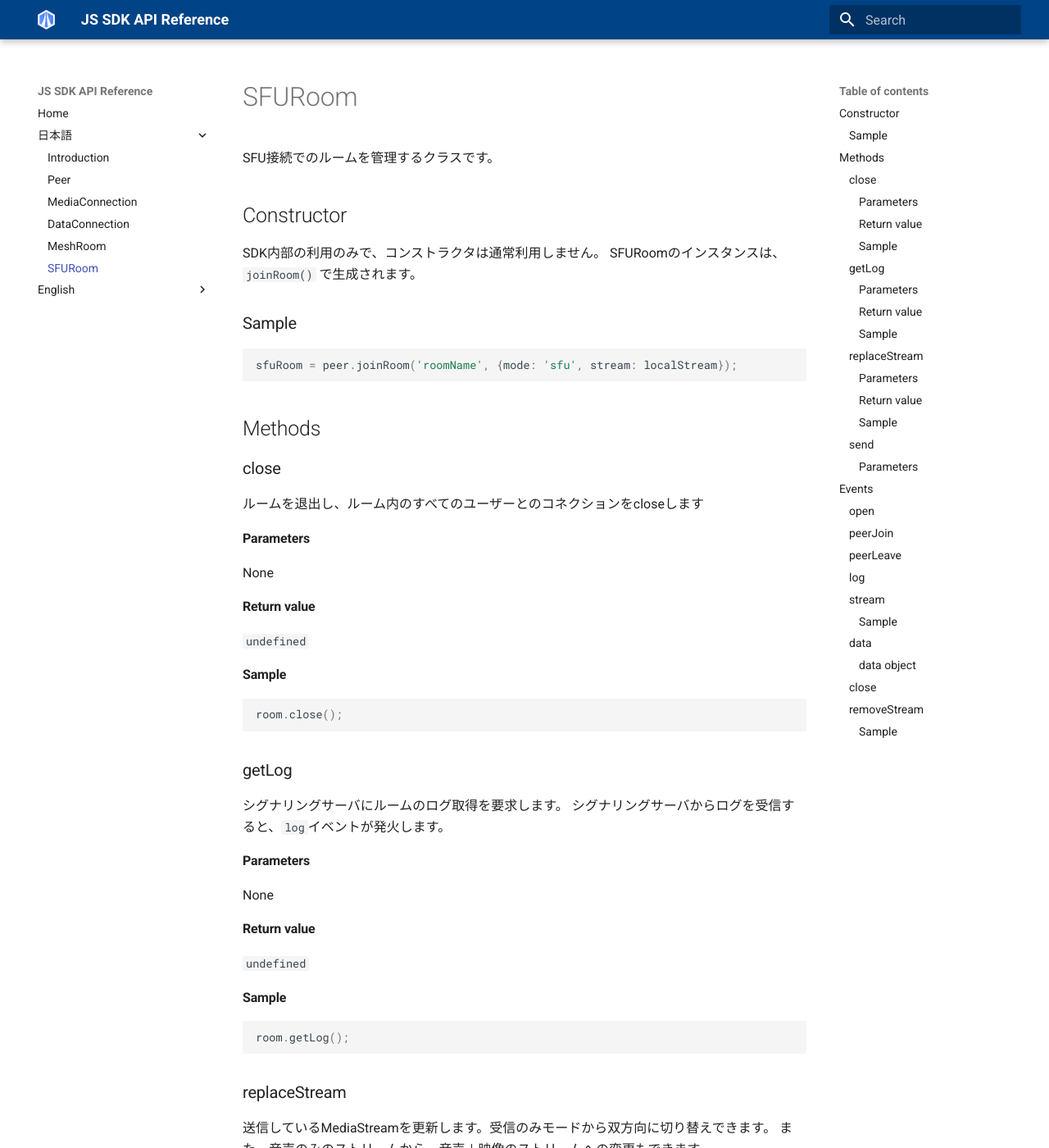
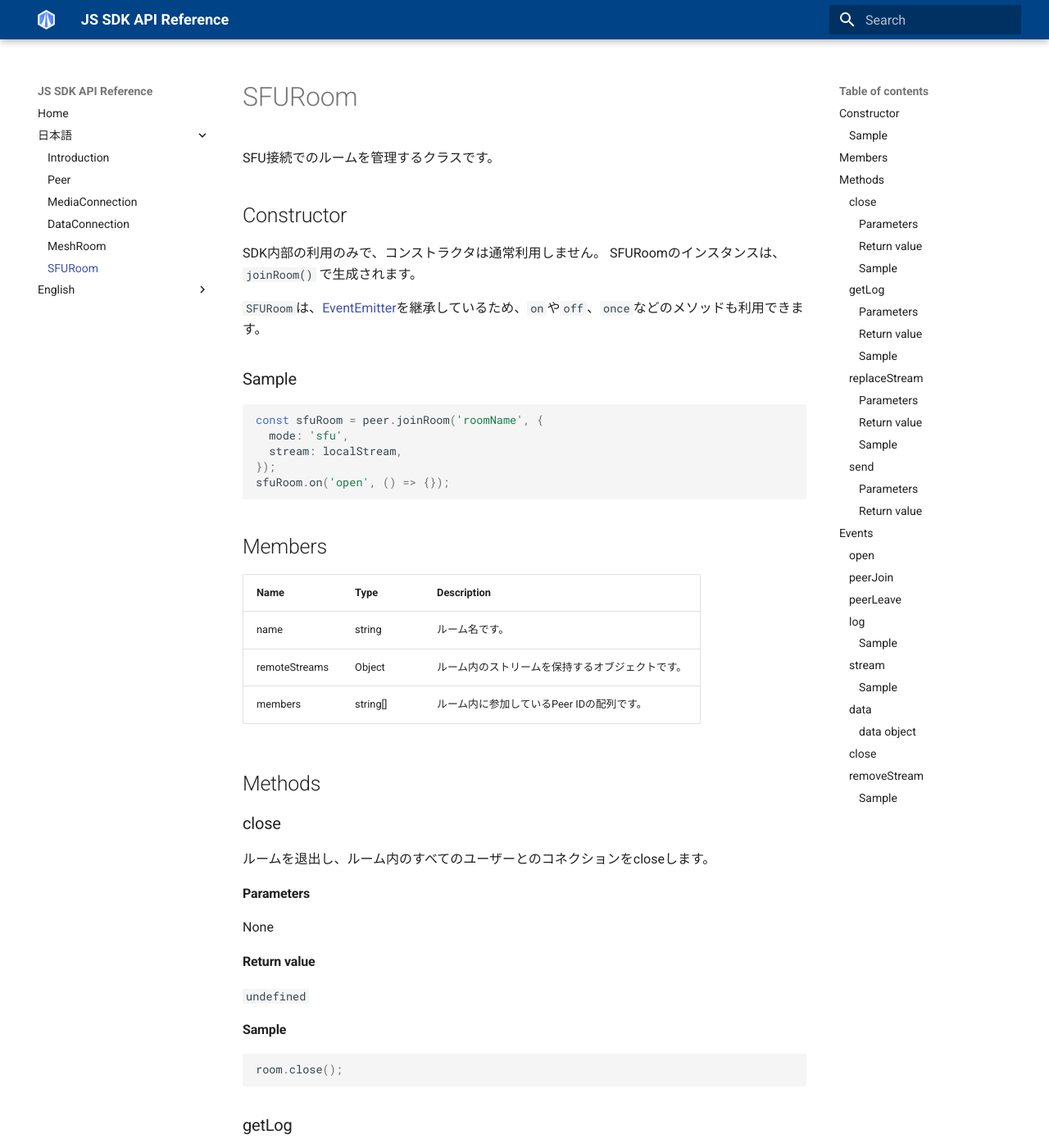
Before and after one commit to skyway/skyway-js-sdk-doc, an MkDocs documentation site: the page built from docs/ja/sfuroom.md, in a window 1280 px wide and 1400 px high. Shown: the whole window at 82% size. Built offline with MkDocs 1.6.1 and Material for MkDocs 9.7.7, drawn with Linux system fonts in a browser that asks for light colours; old or Windows-style settings are respelled for this version of MkDocs; some of the changed text lies outside the part shown.

Commit message:
Update SFURoom

````diff
--- a/docs/ja/sfuroom.md
+++ b/docs/ja/sfuroom.md
@@ -5,17 +5,31 @@
 SDK内部の利用のみで、コンストラクタは通常利用しません。
 SFURoomのインスタンスは、`joinRoom()` で生成されます。
 
+`SFURoom`は、[EventEmitter](https://nodejs.org/api/events.html)を継承しているため、`on`や`off`、`once`などのメソッドも利用できます。
+
 ### Sample
 
 ```js
-sfuRoom = peer.joinRoom('roomName', {mode: 'sfu', stream: localStream});
+const sfuRoom = peer.joinRoom('roomName', {
+  mode: 'sfu',
+  stream: localStream,
+});
+sfuRoom.on('open', () => {});
 ```
+
+## Members
+
+| Name          | Type     | Description                                      |
+| ------------- | -------- | ------------------------------------------------ |
+| name          | string   | ルーム名です。                                   |
+| remoteStreams | Object   | ルーム内のストリームを保持するオブジェクトです。 |
+| members       | string[] | ルーム内に参加しているPeer IDの配列です。        |
 
 ## Methods
 
 ### close
 
-ルームを退出し、ルーム内のすべてのユーザーとのコネクションをcloseします
+ルームを退出し、ルーム内のすべてのユーザーとのコネクションをcloseします。
 
 #### Parameters
 
@@ -78,9 +92,13 @@
 
 #### Parameters
 
-| Name | Type | Required | Default | Description |
-| --- | --- | --- | --- | --- |
-| data | * | ✔ | | 送信するデータです。|
+| Name | Type | Required | Default | Description          |
+| ---- | ---- | -------- | ------- | -------------------- |
+| data | *    | ✔        |         | 送信するデータです。 |
+
+#### Return value
+
+`undefined`
 
 ## Events
 
@@ -92,38 +110,48 @@
 
 ルームに新しいPeerが参加したときに発生します。
 
-|Type|Description|
-|----|----|
-|string|参加したPeerID|
+| Type   | Description    |
+| ------ | -------------- |
+| string | 参加したPeerID |
 
 ### peerLeave
 
 新規にPeerがルームを退出したときに発生します。
 
-|Type|Description|
-|----|----|
-|string|退出したPeerID|
+| Type   | Description    |
+| ------ | -------------- |
+| string | 退出したPeerID |
 
 ### log
 
 ルームのログを受信したときに発生します。
 
-|Type|Description|
-|----|----|
-|Array|ログの配列です|
+| Type     | Description                  |
+| -------- | ---------------------------- |
+| string[] | ログ（JSON文字列）の配列です |
+
+#### Sample
+```js
+room.once('log', logs => {
+  for (const logStr of logs) {
+    const { messageType, message, timestamp } = JSON.parse(logStr);
+    // ...
+  }
+});
+```
 
 ### stream
 
 ルームにJoinしている他のユーザのストリームを受信した時に発生します。ストリーム送信元のpeerIdは stream.peerId で取得できます。
 
-|Type|Description|
-|----|----|
-|MediaStream|MediaStreamのインスタンスです。|
+| Type        | Description                     |
+| ----------- | ------------------------------- |
+| MediaStream | MediaStreamのインスタンスです。 |
 
 #### Sample
 
 ```js
-room.on('stream', stream =>{
+room.on('stream', stream => {
   // Streamをvideoタグに設定など
 });
 ```
@@ -132,16 +160,16 @@
 
 他のユーザーから送信されたデータを受信した時に発生します。
 
-|Type|Description|
-|----|----|
-|object|[data object](#data-object)形式のオブジェクトです。|
+| Type   | Description                                         |
+| ------ | --------------------------------------------------- |
+| object | [data object](#data-object)形式のオブジェクトです。 |
 
 #### data object
 
-|Name|Type|Description|
-|---|----|----|
-|src|string|データを送信したPeerのIDです。|
-|data|*|受信したデータです。|
+| Name | Type   | Description                    |
+| ---- | ------ | ------------------------------ |
+| src  | string | データを送信したPeerのIDです。 |
+| data | *      | 受信したデータです。           |
 
 ### close
 
````
Also changed, not shown: other parts of docs/ja/sfuroom.md (+9 -9 lines).
